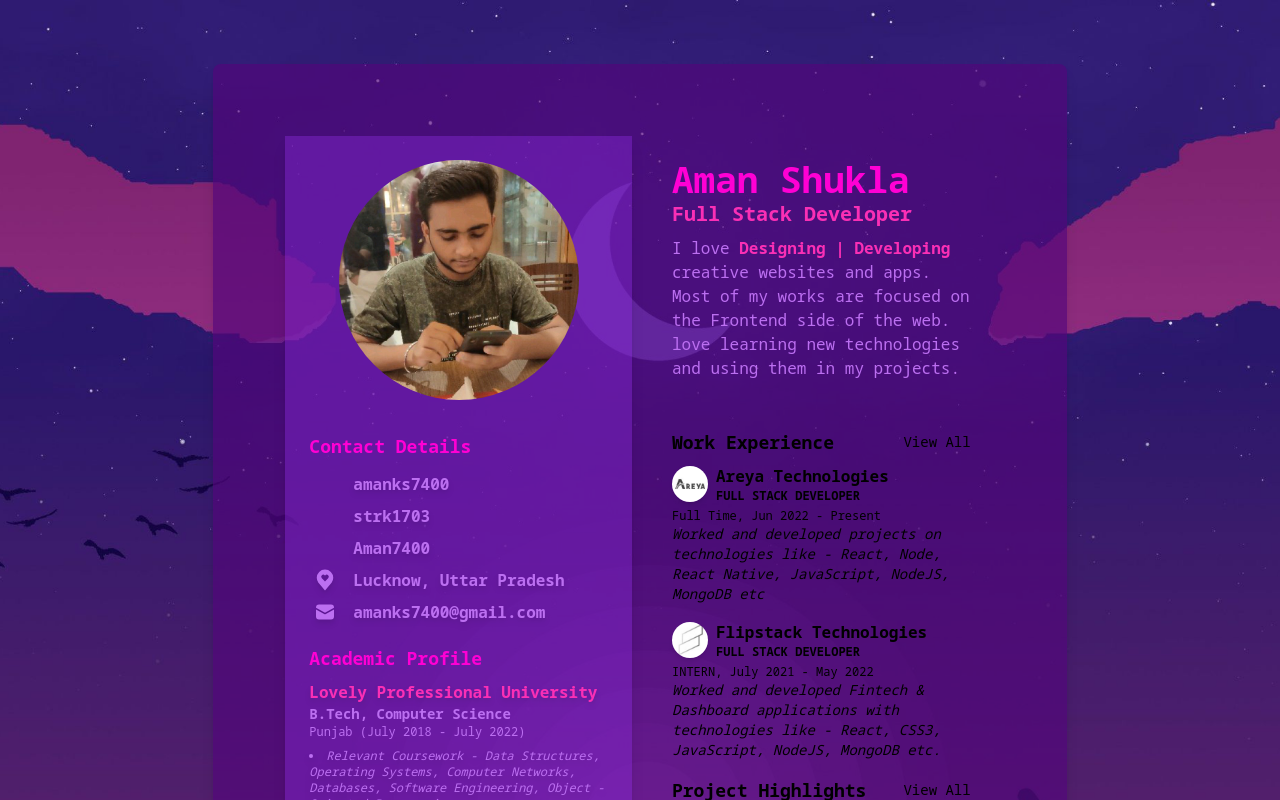
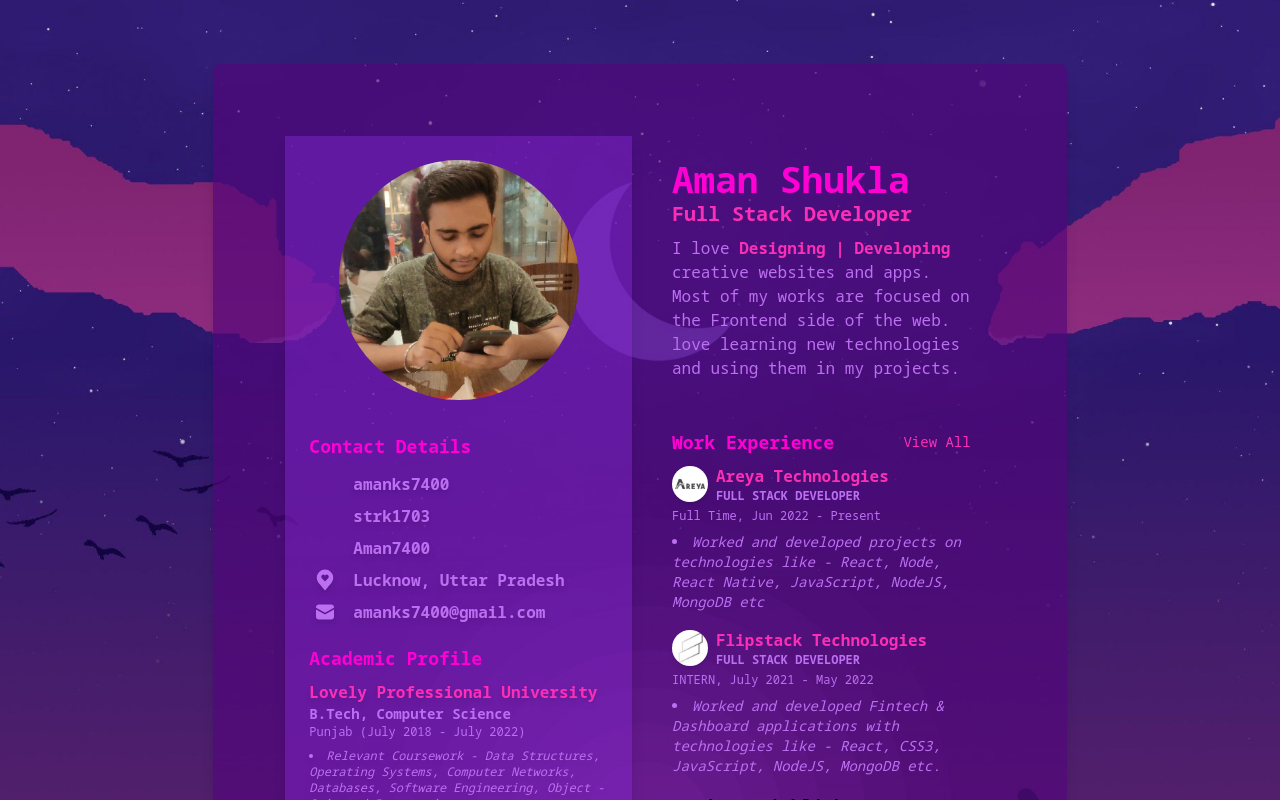
Before and after one commit to Aman7400/digital-resume, a Next.js app: page / in a window 1280 px wide. Shown: the top 800 px of the page. Built offline with nearby package versions, Linux system fonts and the light colour scheme; some icons are missing.

Commit message:
Update WorkExperience.js

```diff
--- a/components/WorkExperience.js
+++ b/components/WorkExperience.js
@@ -10,11 +10,11 @@ export default function WorkExperience() {
     return (
         <section className="items-center ">
             <section className="flex flex-row mb-2 items-center justify-between">
-                <h1 className="font-mono font-extrabold text-lg">Work Experience</h1>
+                <h1 className="font-mono font-extrabold text-lg text-heading">Work Experience</h1>
                 {
                     experiences.length > 2 &&
                     <Link target="_blank" href={viewAll.experiencesUrl}>
-                        <h1 className="font-mono font-light hover:font-semibold text-sm cursor-pointer">
+                        <h1 className="font-mono text-heading2 font-light hover:font-semibold text-sm cursor-pointer">
                             View All
                         </h1>
                     </Link>
@@ -44,19 +44,19 @@ function WorkExperienceListItem({ position, jobProfile, company, startDate, endD
                 }} />
 
                 <Link target="_blank" href={company.visitUrl}>
-                    <section className="ml-2">
+                    <section className="ml-2 ">
 
-                        <h1 className=" font-mono font-bold">{company.name}</h1>
-                        <h1 className=" font-mono text-xs  font-bold">{jobProfile}</h1>
+                        <h1 className=" font-mono font-bold text-heading2">{company.name}</h1>
+                        <h1 className=" font-mono text-xs  font-bold text-subHeading">{jobProfile}</h1>
                     </section>
                 </Link>
 
             </section>
             {/* Company , Time Line */}
-            <h3 className="font-mono text-xs">{position}, <span className="text-xs" >{startDate} - {endDate}</span> </h3>
-            <ul >
+            <h3 className="font-mono text-xs text-subHeading mb-2">{position}, <span className="text-xs" >{startDate} - {endDate}</span> </h3>
+            <ul className="list-disc list-inside" >
                 {
-                    workedOn.map((w, i) => <li className="mb-1 italic font-mono font-thin text-sm" key={i}>{w}</li>)
+                    workedOn.map((w, i) => <li className="mb-1 italic text-subHeading font-mono font-thin text-sm" key={i}>{w}</li>)
                 }
             </ul>
         </section>
```
